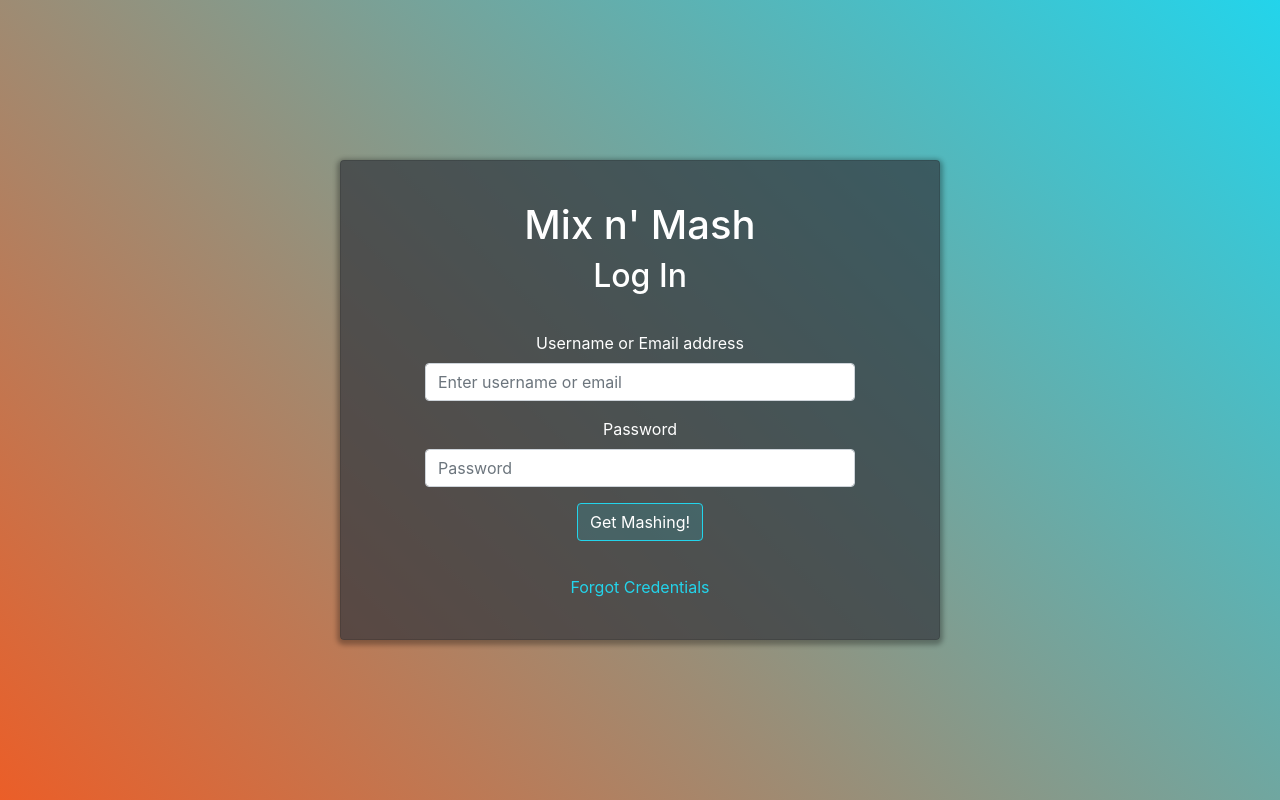
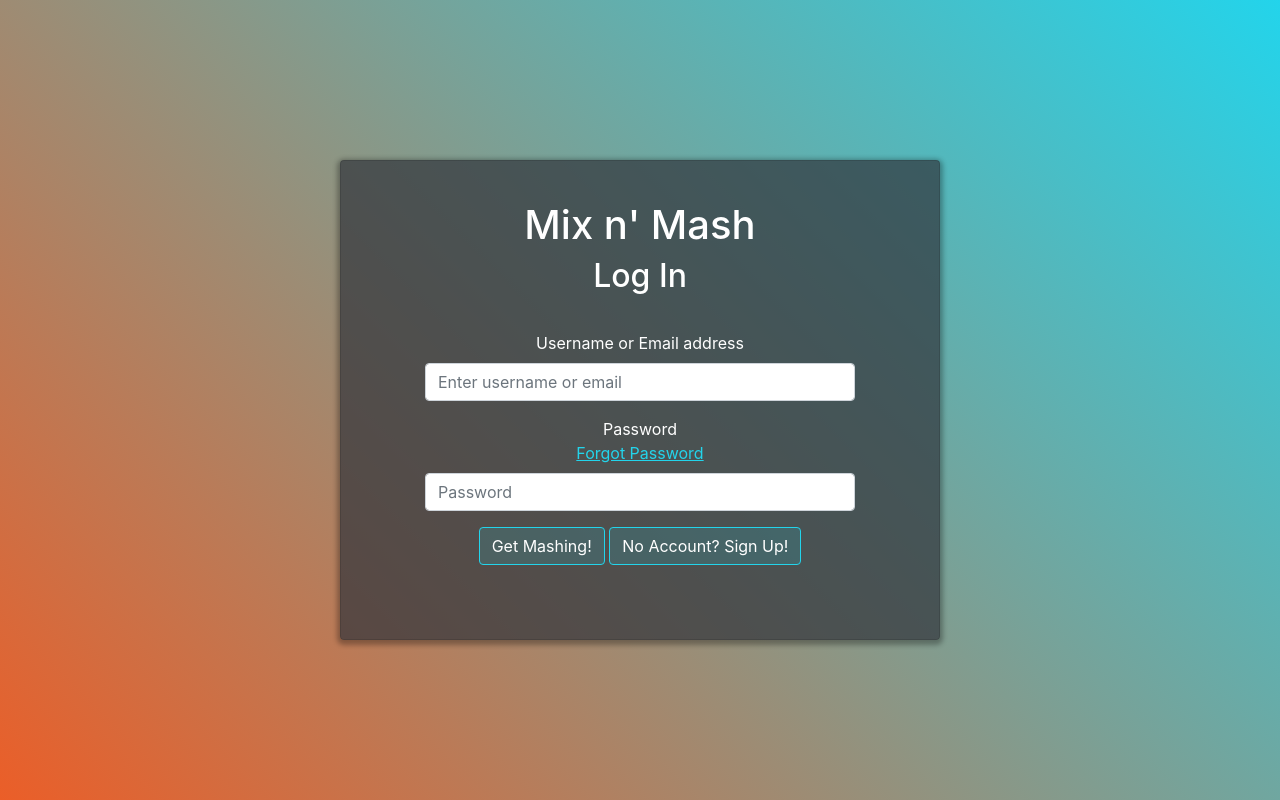
Before and after one commit to joe-weaver/mix-n-mash, a React (Create React App) app: page / in a window 1280 px wide. Built offline with nearby package versions, Linux system fonts and the light colour scheme.

Commit message:
added signin page functionality

```diff
--- a/src/global.css
+++ b/src/global.css
@@ -147,6 +147,9 @@ body {
 
 .mm-link-dark {
   color: var(--primary-color) !important;
+  text-decoration: underline;
+  cursor: pointer;
+  user-select: none;
 }
 
 .mm-link-dark:hover {
--- a/src/pages/SignIn/SignIn.js
+++ b/src/pages/SignIn/SignIn.js
@@ -5,13 +5,22 @@ import { Link } from "react-router-dom";
 import "./SignInStyle.css";
 
 export default class SignIn extends React.Component {
+  constructor(props){
+    super(props);
+
+    this.state = {forgotCredential: false, signup: false}
+  }
+
   render() {
     return (
       <div className="splash-container">
         <Card className="text-center signin-card secondary-color-transparent">
           <h1>Mix n' Mash</h1>
-          <h2>Log In</h2>
-          <Card.Body>
+          {!this.state.forgotCredential && !this.state.signup && <h2>Log In</h2>}
+          {this.state.forgotCredential && <h2>Forgot Password</h2>}
+          {this.state.signup && <h2>Sign Up</h2>}
+
+          {!this.state.forgotCredential && !this.state.signup && <Card.Body>
             <Form className="space-above">
               <Form.Group controlId="formBasicEmail">
                 <Form.Label>Username or Email address</Form.Label>
@@ -22,7 +31,8 @@ export default class SignIn extends React.Component {
               </Form.Group>
 
               <Form.Group controlId="formBasicPassword">
-                <Form.Label>Password</Form.Label>
+                <Form.Label>Password{" "}<div className="mm-link-dark" onClick={() => this.setState({forgotCredential: true})}>Forgot Password</div>
+              </Form.Label>
                 <Form.Control type="password" placeholder="Password" />
               </Form.Group>
               <Link to="/HottestMixtapes" className="space-above">
@@ -30,11 +40,48 @@ export default class SignIn extends React.Component {
                   Get Mashing!
                 </Button>{" "}
               </Link>
+              <Button variant="primary" className="mm-btn-alt" onClick={() => this.setState({forgotCredential: false, signup: true})}>
+                No Account? Sign Up!
+              </Button>
+
             </Form>
-          </Card.Body>
-          <a href="/" className="mm-link-dark">
-            Forgot Credentials
-          </a>
+          </Card.Body>}
+
+          {this.state.forgotCredential && <Card.Body>
+            <div>Email Sent. Check your inbox.</div>
+            <br/>
+            <Button variant="primary" className="mm-btn-alt" onClick={() => this.setState({forgotCredential: false, signup: false})}>
+              Back to Log-In
+            </Button>
+          </Card.Body>}
+
+          {this.state.signup &&
+            <Card.Body>
+              <Form>
+                <Form.Group controlId="formBasicEmail">
+                  <Form.Label>Email address</Form.Label>
+                  <Form.Control
+                    type="email"
+                    placeholder="Enter email"
+                  />
+                  <Form.Label>Username</Form.Label>
+                  <Form.Control
+                    type="email"
+                    placeholder="Choose a username"
+                  />
+                </Form.Group>
+
+                <Form.Group controlId="formBasicPassword">
+                  <Form.Label>Password</Form.Label>
+                  <Form.Control type="password" placeholder="Password" />
+                  <Form.Label>Confirm Password</Form.Label>
+                  <Form.Control type="password" placeholder="Confirm Password" />
+                </Form.Group>
+                <Button variant="primary" className="mm-btn-alt">
+                  Create Account
+                </Button>
+              </Form>
+            </Card.Body>}
         </Card>
       </div>
     );
```
